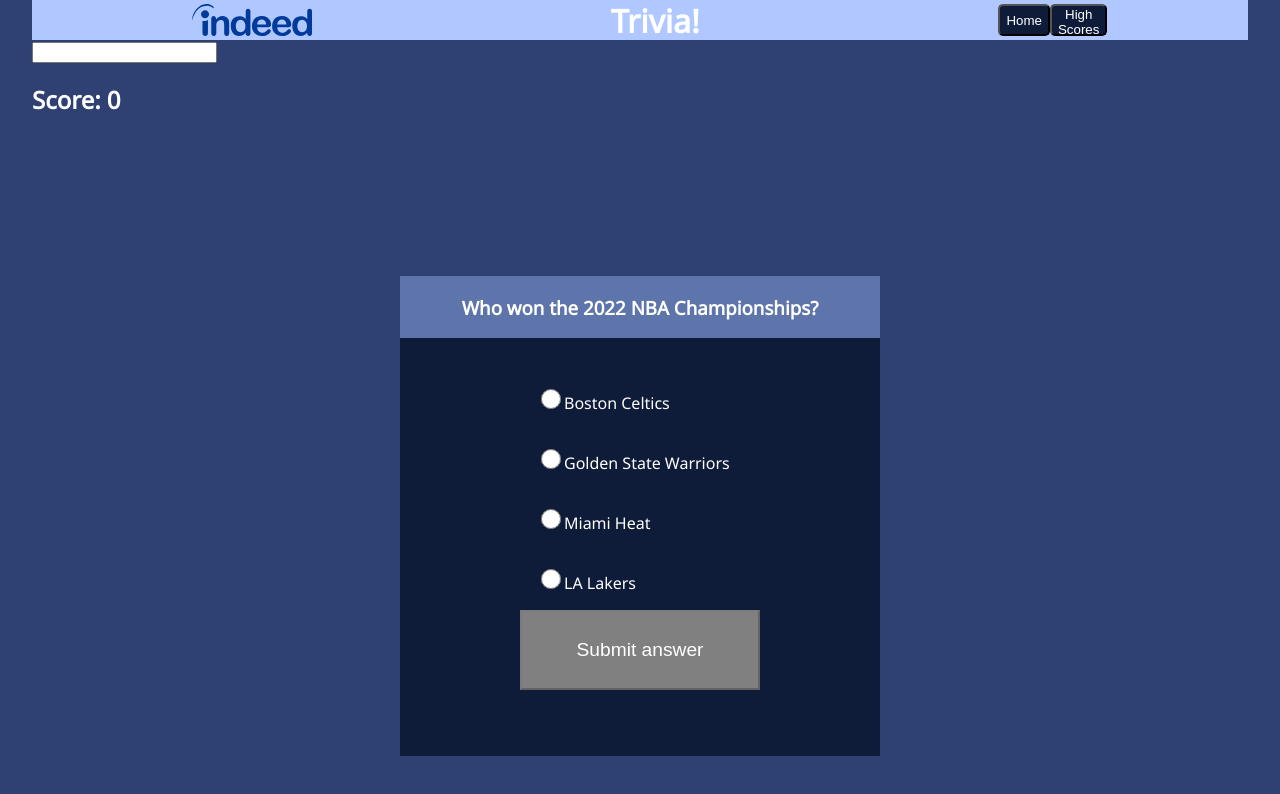
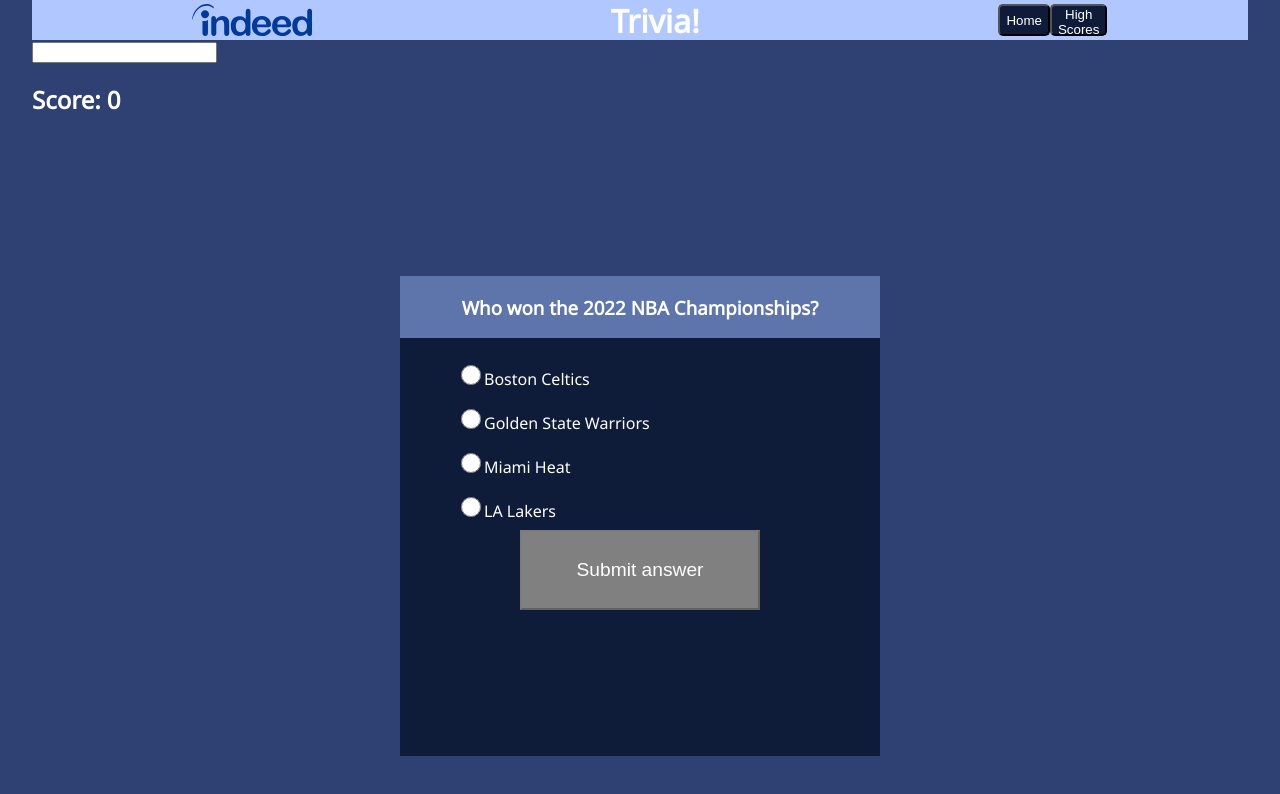
Before and after one commit to jtn-mcy/Trivia-game, a React (Create React App) app: page / in a window 1280 px wide. Shown: the top 794 px of the page. Built offline with nearby package versions, Linux system fonts and the light colour scheme.

Commit message:
add logic for answering question

```diff
--- a/src/components/QuestionCard/index.module.scss
+++ b/src/components/QuestionCard/index.module.scss
@@ -15,11 +15,14 @@
   }
 
   .CardBody {
-    padding: 2rem;
-    text-align: left;
+    height: 80%;
+      width: 80%;
+      text-align: center;
+      padding-top: 1rem;
 
     .CardQuestion {
-      padding: 1rem;
+      text-align: left;
+        padding: 0.5rem;
 
       .CardQuestionRadio {
         height: 1.25rem;
@@ -46,5 +49,4 @@
     }
   }
 
-
 }
--- a/src/components/QuestionCard/index.tsx
+++ b/src/components/QuestionCard/index.tsx
@@ -1,21 +1,24 @@
 import React, { useState } from 'react';
 import { Question, useAppDispatch } from '../../api';
 import styles from './index.module.scss';
-import { increment, decrement } from '../../state/score/scoreSlice';
+import { increment as incrementScore, decrement as decrementScore } from '../../state/score/scoreSlice';
+import { increment as incrementQuestion, decrement as decrementQuestion } from '../../state/questions/questionSlice'
 
 const QuestionCard: React.FC<{ question: Question }> = ({ question }) => {
   const [answer, setAnswer] = useState<string | undefined>();
+  const [isCorrect, setIsCorrect] = useState<boolean | undefined>();
   const dispatch = useAppDispatch();
   const handleFormSubmission = (e: React.FormEvent) => {
     e.preventDefault();
 
     if (answer === question.correct_answer) {
-      dispatch(increment());
-      setAnswer(undefined)
+      dispatch(incrementScore());
+      setIsCorrect(true)
     } else {
-      dispatch(decrement());
-      setAnswer(undefined);
+      dispatch(decrementScore());
+      setIsCorrect(false);
     }
+    dispatch(incrementQuestion())
   }
 
   return (
@@ -29,14 +32,22 @@ const QuestionCard: React.FC<{ question: Question }> = ({ question }) => {
             {question.answers.map(answerOption => {
               return (
                 <div key={answerOption} className={styles.CardQuestion}>
-                  <input className={styles.CardQuestionRadio} type='radio' id={answerOption} value={answer} checked={answer === answerOption} onChange={() => setAnswer(answerOption)} />
+                  <input className={styles.CardQuestionRadio} type='radio' id={answerOption} value={answer} checked={answer === answerOption} onChange={() => setAnswer(answerOption)} disabled={isCorrect !== undefined} />
                   <label htmlFor={answerOption}>{answerOption}</label>
                 </div>
               )
             })}
           </div>
-          <button className={styles.CardSubmitBtn} disabled={!answer}>Submit answer</button>
+          <button className={styles.CardSubmitBtn} disabled={!answer || isCorrect !== undefined}>Submit answer</button>
         </form>
+        {isCorrect !== undefined ?
+          (answer && isCorrect) ? (
+            <h3>{`Yes! ${question.correct_answer} is the correct answer! +1 score`}</h3>
+          ) : (
+            <h3>{`Oh no! ${answer} was not the correct answer. The correct answer was ${question.correct_answer}! -1 score`}</h3>
+          )
+          : null
+        }
       </div>
     </div>
   )
```
